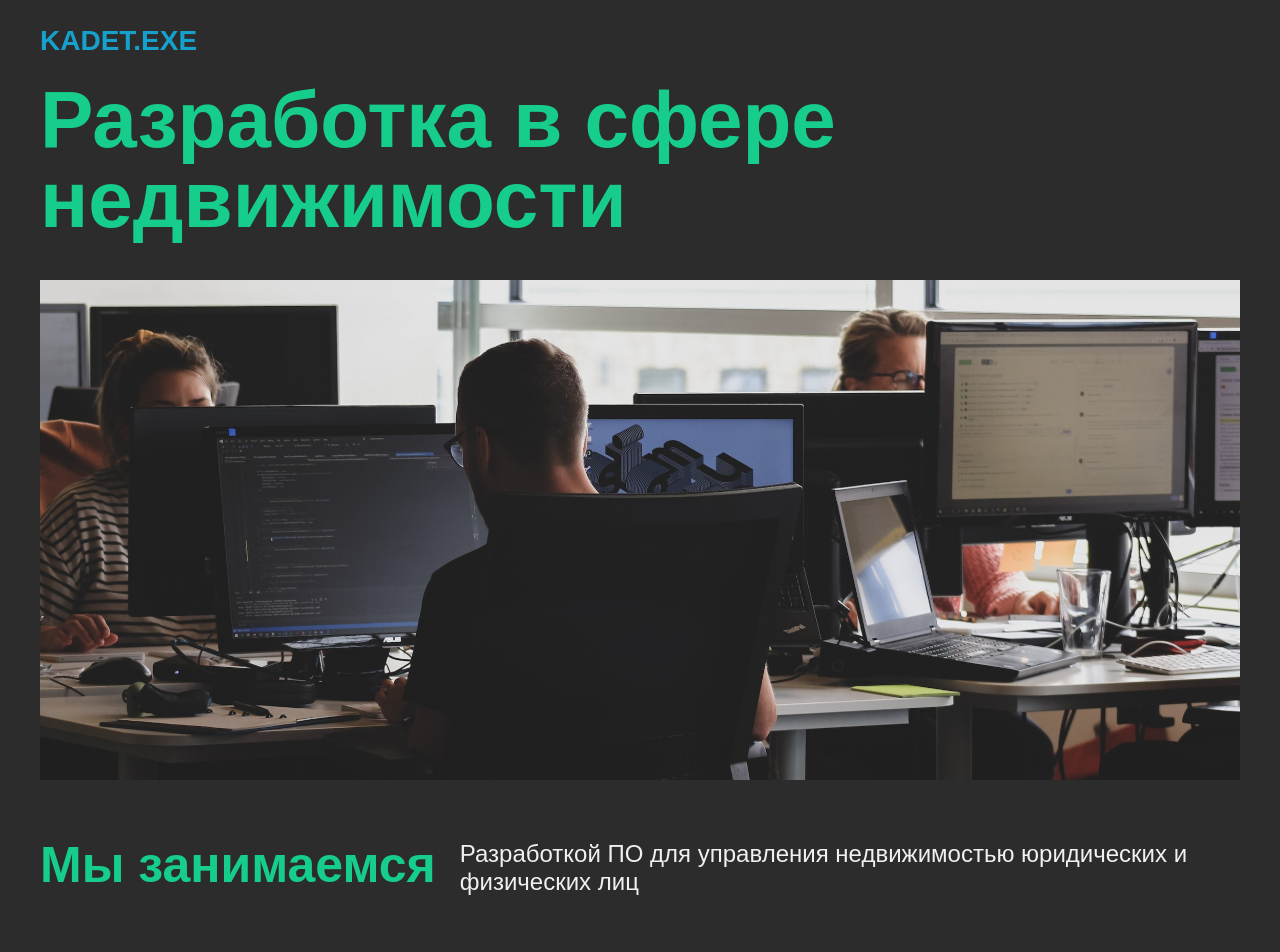
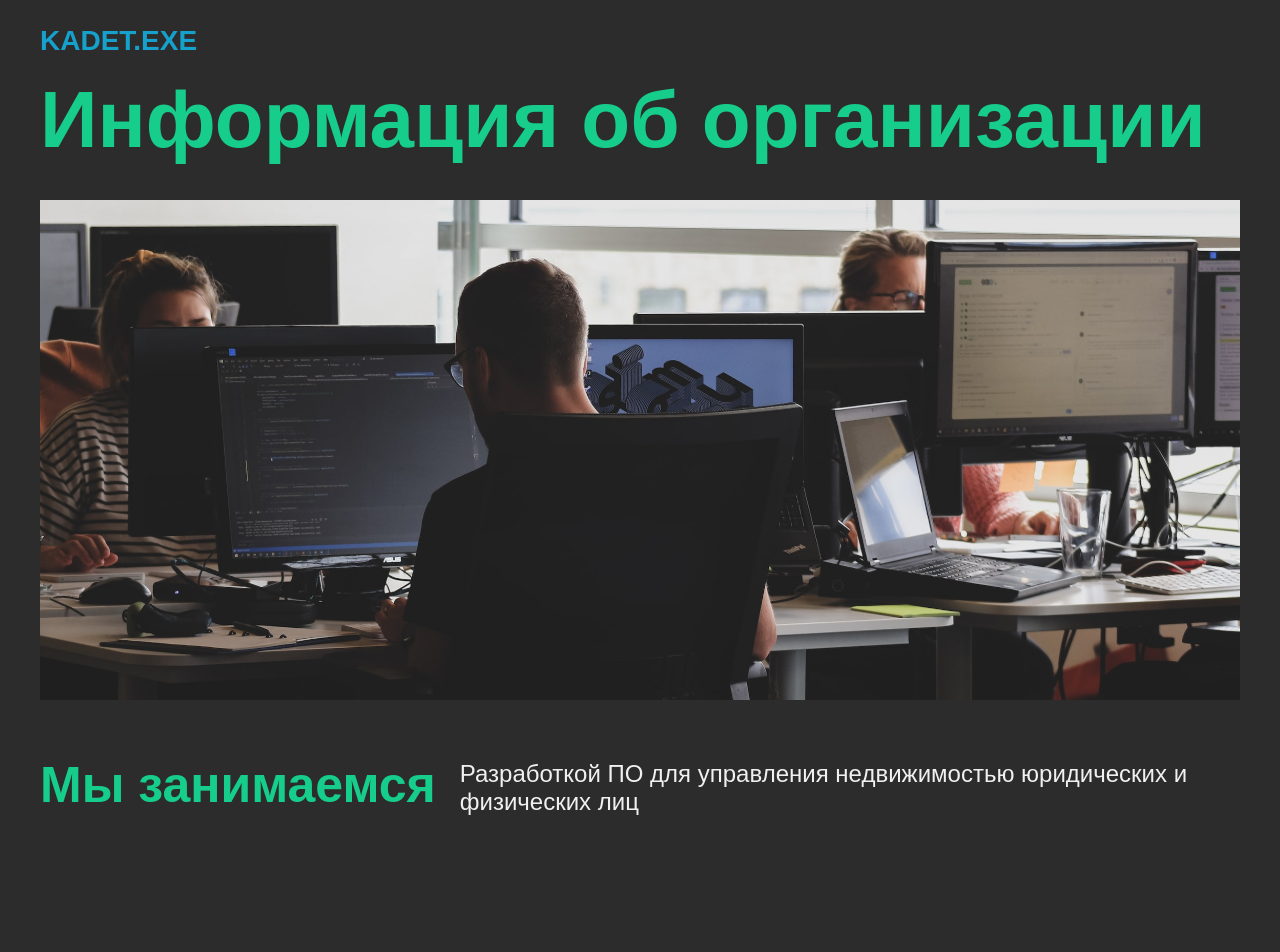
Before and after one commit to FoxyGDFD/kadet.exe, a React (Create React App) app: page / in a window 1280 px wide. Shown: the top 952 px of the page. Built offline with nearby package versions, Linux system fonts and the light colour scheme.

Commit message:
add map image && modal refactorimg

```diff
--- a/src/Components/Blocks/Flex/Flex.tsx
+++ b/src/Components/Blocks/Flex/Flex.tsx
@@ -0,0 +1,20 @@
+import React from 'react';
+import DarkSection from "../../../UI/Sections/Dark/DarkSection";
+
+interface IFlex {
+  title: string,
+  description: string
+}
+
+function Flex({title, description}: IFlex) {
+  return (
+    <DarkSection>
+      <div className="flex">
+        <h2 style={{whiteSpace: 'nowrap'}}>{title}</h2>
+        <h3>{description}</h3>
+      </div>
+    </DarkSection>
+  );
+}
+
+export default Flex;
--- a/src/Components/Blocks/Footer/Footer.tsx
+++ b/src/Components/Blocks/Footer/Footer.tsx
@@ -56,13 +56,8 @@ function Footer() {
             <span onClick={() => setModal(!modal)} />
           </div>
           <div className='main-aside'>
-            <div>
-              <Section title={organization.title} list={organization.list} />
-              <Section title={contacts.title} list={contacts.list} display='inline-block' listType='vertical' />
-            </div>
-            <aside>
-              <Section title={address.title} list={address.list} display='inline-block' listType='vertical' />
-            </aside>
+            <Section title={contacts.title} list={contacts.list} display='inline-block' listType='vertical' />
+            <Section title={address.title} list={address.list} display='inline-block' listType='vertical' />
           </div>
         </article>
       </dialog>
--- a/src/Components/Blocks/Header/Header.tsx
+++ b/src/Components/Blocks/Header/Header.tsx
@@ -10,7 +10,7 @@ interface IHeader {
 const Header = ({type = 'not'}: IHeader) => {
   const navigate = useNavigate();
   if (type === 'index') return (
-    <header className='index'>
+    <header>
       <nav>
         {header.nav.title}
         <button onClick={() => navigate('/')}>{header.nav.button.text}</button>
--- a/src/Components/Blocks/Header/header.sass
+++ b/src/Components/Blocks/Header/header.sass
@@ -2,17 +2,13 @@
 
 header
   width: 100%
-  height: 100vh
   background-color: $black
   overflow: hidden
-
-  &.side
-    height: auto
+  height: auto
 
   section
     width: 100%
     max-width: 1200px
-    height: calc(100% - 80px)
     margin: 0 auto
     display: flex
     flex-direction: column
--- a/src/Components/Blocks/Section/Section.tsx
+++ b/src/Components/Blocks/Section/Section.tsx
@@ -24,7 +24,6 @@ function Section({title, list = [], listType = 'horizontal', image, desctiption
   const [className, setClassName] = React.useState<string>('');
 
   React.useEffect(() => {
-
     setClassName(image ? reverse ? "img-list reverse" : "img-list" : reverse ? " reverse" : '')
   }, [])
 
@@ -34,7 +33,7 @@ function Section({title, list = [], listType = 'horizontal', image, desctiption
       <h2>{title}</h2>
       {desctiption && <h5>{desctiption}</h5>}
        <div className={className}>
-         {image && <img src={image.src} alt={image.alt} />}
+         {image && <img src={image.src} alt='' />}
          <ul className={listType ==='horizontal' ? list.length > 4 ? 'row-list wrap' : 'row-list' : list.length > 4 ? 'column-list wrap' : 'column-list'}>
           {list?.map(({title, description}:IItem, index) => <ListItemWithDescription key={index} title={title} description={description} />)}
          </ul>
--- a/src/Components/Blocks/section.sass
+++ b/src/Components/Blocks/section.sass
@@ -37,7 +37,7 @@ div.card
 
   @media screen and (max-width: 1024px)
     width: 90%
-    padding: 20px
+    padding: 20px 0
 
 p.dark
   @include font(20px, 28px, 500, $white)
--- a/src/Components/Content.ts
+++ b/src/Components/Content.ts
@@ -57,6 +57,13 @@ export const notifications = {
   }
 };
 
+export const mImage = {
+  image: {
+    src: '/map.svg',
+    alt: '',
+  }
+}
+
 export const map = {
   title: 'Используйте возможности встроенной карты',
   list: [
@@ -66,7 +73,7 @@ export const map = {
   ],
   image: {
     src: '/map.svg',
-    alt: ''
+    alt: '',
   }
 };
 
@@ -85,7 +92,7 @@ export const analytic = {
 
 export const infoHeader = {
   nav: 'KADET.EXE',
-  title: 'Разработка в сфере недвижимости',
+  title: 'Информация об организации',
   image: {
     src: '/header.svg',
     alt: '',
@@ -115,7 +122,7 @@ export const address = {
     },
     {
       title: 'Юридический адрес',
-      description: 'Россия, 129626, г. Москва, Вн. Тер. г. Муниципальный округ Алексеевский\nПр-т Мира, д. 112, стр. 2, помещ. 14',
+      description: 'г. Москва, Мясницкий проезд, д. 3с1, оф. 603',
     },
   ],
 };
@@ -125,7 +132,7 @@ export const contacts = {
   list: [
     {
       title: 'Телефон',
-      description: '+ 7 (916) 056-68-47',
+      description: '+ 7 (495) 970-88-97',
     },
     {
       title: 'Электронная почта',
--- a/src/Pages/Main.tsx
+++ b/src/Pages/Main.tsx
@@ -1,35 +1,32 @@
 import React from 'react';
 import Header from '../Components/Blocks/Header/Header';
-import { header} from "../Components/Content";
+import { header } from "../Components/Content";
 import DarkSection from "../UI/Sections/Dark/DarkSection";
 import Button from "../UI/Button/Button";
-import {useNavigate} from "react-router-dom";
+import { useNavigate } from "react-router-dom";
+import Flex from '../Components/Blocks/Flex/Flex';
 
-function Main() {
-  const navigate = useNavigate();
-  return (
+const Main = () => {
+  const  navigate = useNavigate();
+  return(
     <>
       <Header />
+      <Flex title='Мы занимаемся' description='Разработкой ПО для управления недвижимостью юридических и физических лиц' />
+
       <DarkSection>
-        <div className="flex">
-          <h2 style={{whiteSpace: 'nowrap'}}>Мы занимаемся</h2>
-          <h3>Разработкой ПО для управления недвижимостью юридических и физических лиц</h3>
-        </div>
-      </DarkSection>
         <DarkSection>
           <div>
             <h2>Наши продукты</h2>
             <div className="flex prod">
               <img src="/product-icon.svg" alt=""/>
               <div>
-              <h4>Кадет  – Моя недвижимость</h4>
+                <h4>Кадет – Моя недвижимость</h4>
                 <p>Автоматизируйте управление и учет недвижимости компании</p><br/>
                 <Button onClick={() => navigate(header.link.src)}>Подробнее</Button>
               </div>
             </div>
           </div>
         </DarkSection>
-      <DarkSection>
         <div>
           <h2>ООО “ДДХ – Кадастр и Консалтинг”</h2>
           <div className="flex">
@@ -39,7 +36,7 @@ function Main() {
           </div>
         </DarkSection>
     </>
-  );
-}
+  )
+};
 
 export default Main;
--- a/src/Pages/Product.tsx
+++ b/src/Pages/Product.tsx
@@ -1,7 +1,7 @@
 import React from 'react';
 import Header from '../Components/Blocks/Header/Header';
 import Section from "../Components/Blocks/Section/Section";
-import {actInfo, prodInfo, map, analytic, notifications} from "../Components/Content";
+import {actInfo, prodInfo, map, analytic, notifications, mImage} from "../Components/Content";
 
 import '../Components/Blocks/section.sass'
 
@@ -13,7 +13,7 @@ const Product = (): React.ReactElement => {
       <Header type='index'/>
       <Section title={prodInfo.title} desctiption={prodInfo.description} />
       <Section title={actInfo.title} list={actInfo.list} />
-      <Section title={map.title} list={map.list} image={map.image} listType='vertical' />
+      <Section title={map.title} list={map.list} image={mImage.image} listType='vertical' />
       <Section title={analytic.title} list={analytic.list} image={analytic.image} listType='vertical' reverse />
       <Section title={notifications.title} list={notifications.list} image={notifications.image} listType='vertical' />
     </>
--- a/src/Styles/index.sass
+++ b/src/Styles/index.sass
@@ -120,6 +120,11 @@ nav
   @media screen and (max-width: 1024px)
     width: 90%
 
+  @media screen and (max-width: 320px)
+    height: auto
+    display: block
+    margin: 10px auto
+
   button
     display: flex
     flex-direction: row
@@ -131,6 +136,7 @@ nav
     border: none
     outline: none
     @include font(16px, 20px, 500, $white)
+    margin: 10px 0
 
 dialog
   background-color: #00000055
@@ -148,15 +154,14 @@ dialog
     background-color: #454545
     max-width: 1280px
     width: 100%
-    height: 1000px
     margin: 0 auto
     padding: 40px 40px 10px 40px
     align-self: end
     flex-wrap: nowrap
 
-    @media screen and (max-width: 768px)
-      height: 90vh
-      overflow-y: scroll
+    @media screen and (max-height: 900px)
+      overflow-y: auto
+      height: 95vh
 
   .title
     display: flex
```
Also changed, not shown: public/map.png (added), public/map.svg. Lines whose indentation alone changed are shown as unchanged.
